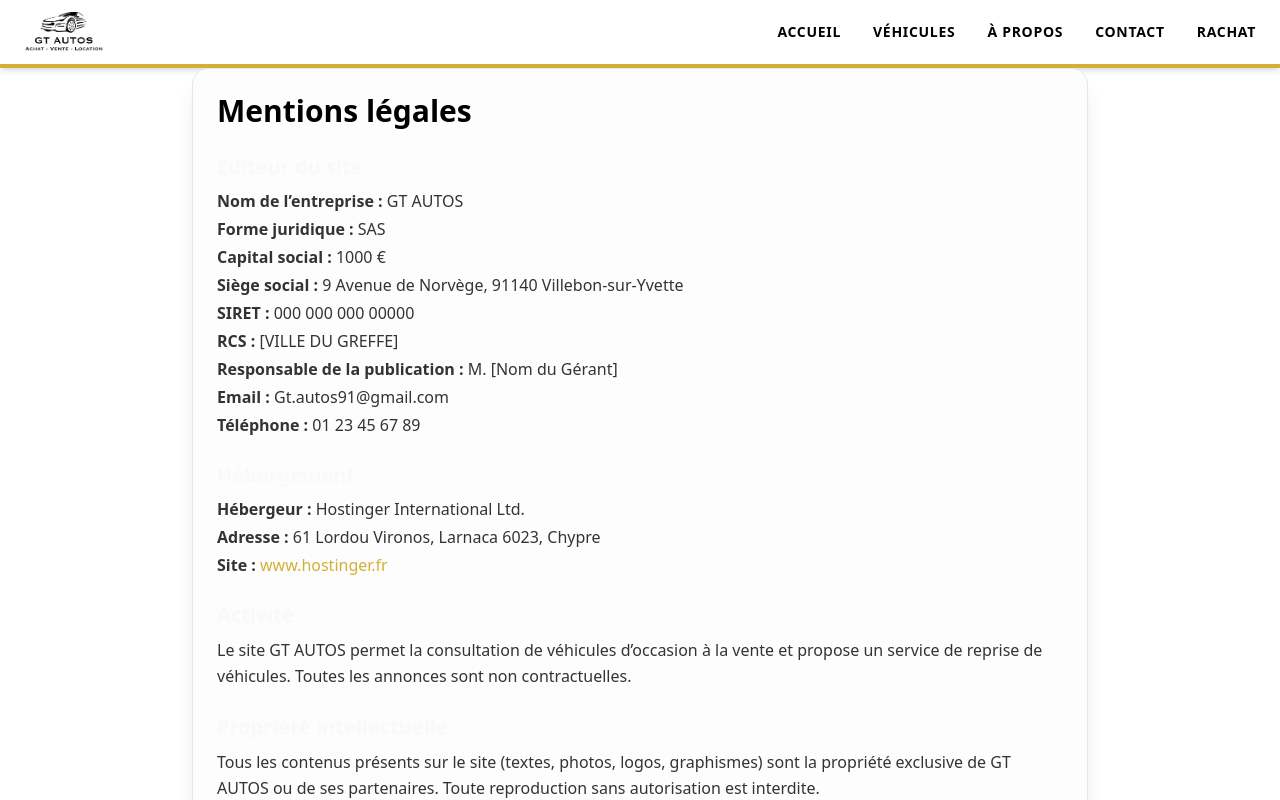
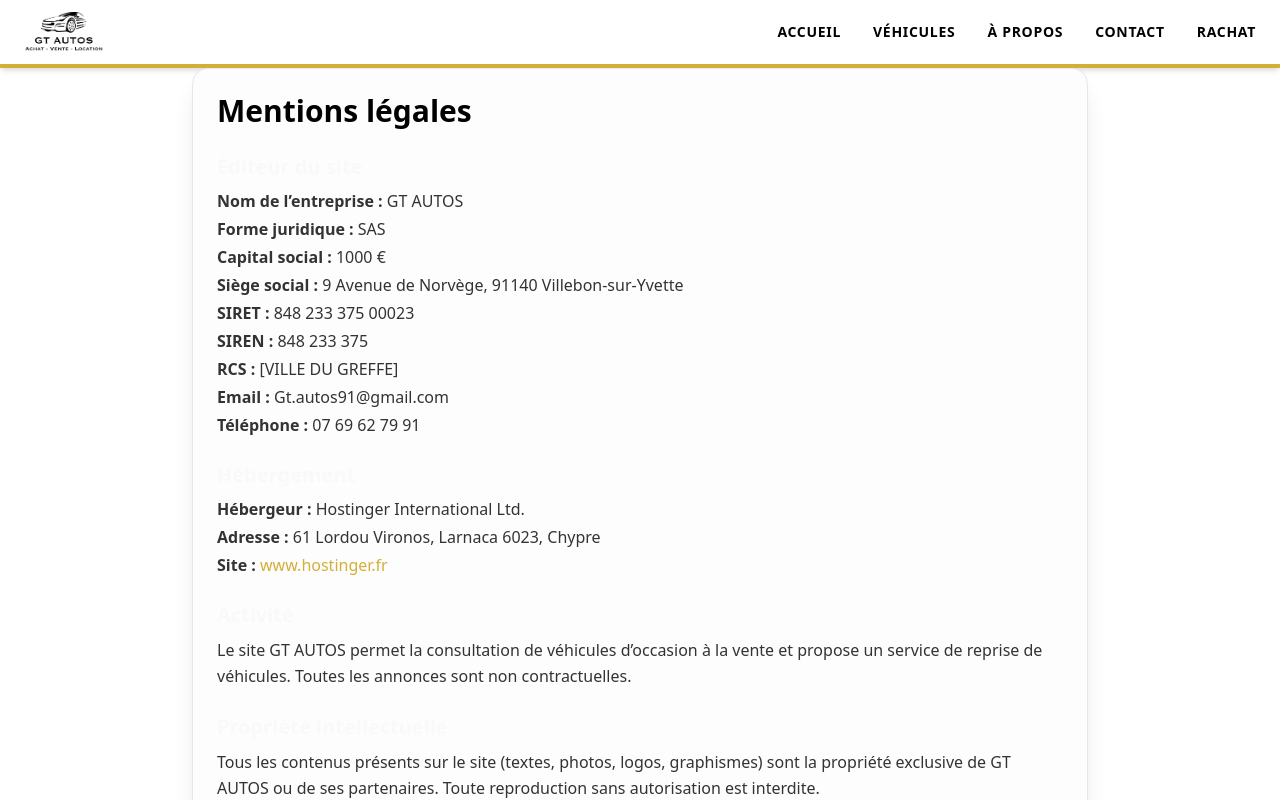
Before and after one commit to farahbed/site-auto-elite, a Next.js app: page /mentions-legales in a window 1280 px wide. Shown: the top 800 px of the page. Built offline with nearby package versions, Linux system fonts and the light colour scheme.

Commit message:
MENTION LEGALES DONE

```diff
--- a/app/mentions-legales/page.js
+++ b/app/mentions-legales/page.js
@@ -10,11 +10,11 @@ export default function MentionsLegales() {
           <li><strong>Forme juridique :</strong> SAS</li>
           <li><strong>Capital social :</strong> 1000 €</li>
           <li><strong>Siège social :</strong> 9 Avenue de Norvège, 91140 Villebon-sur-Yvette</li>
-          <li><strong>SIRET :</strong> 000 000 000 00000</li>
+          <li><strong>SIRET :</strong> 848 233 375 00023</li>
+           <li><strong>SIREN :</strong> 848 233 375</li>
           <li><strong>RCS :</strong> [VILLE DU GREFFE]</li>
-          <li><strong>Responsable de la publication :</strong> M. [Nom du Gérant]</li>
           <li><strong>Email :</strong> Gt.autos91@gmail.com</li>
-          <li><strong>Téléphone :</strong> 01 23 45 67 89</li>
+          <li><strong>Téléphone :</strong> 07 69 62 79 91</li>
         </ul>
       </section>
 
```
